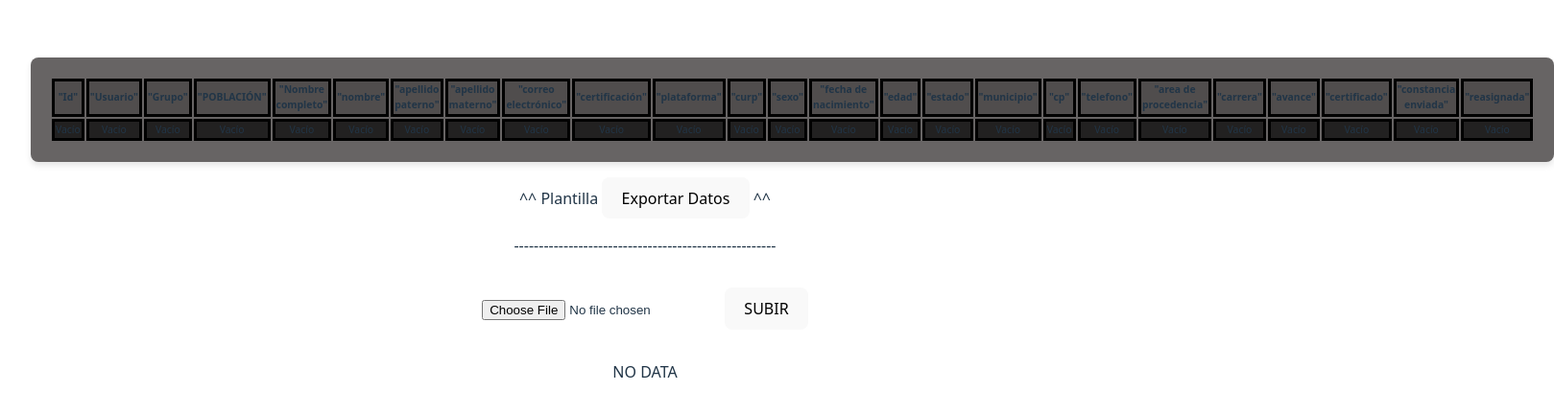
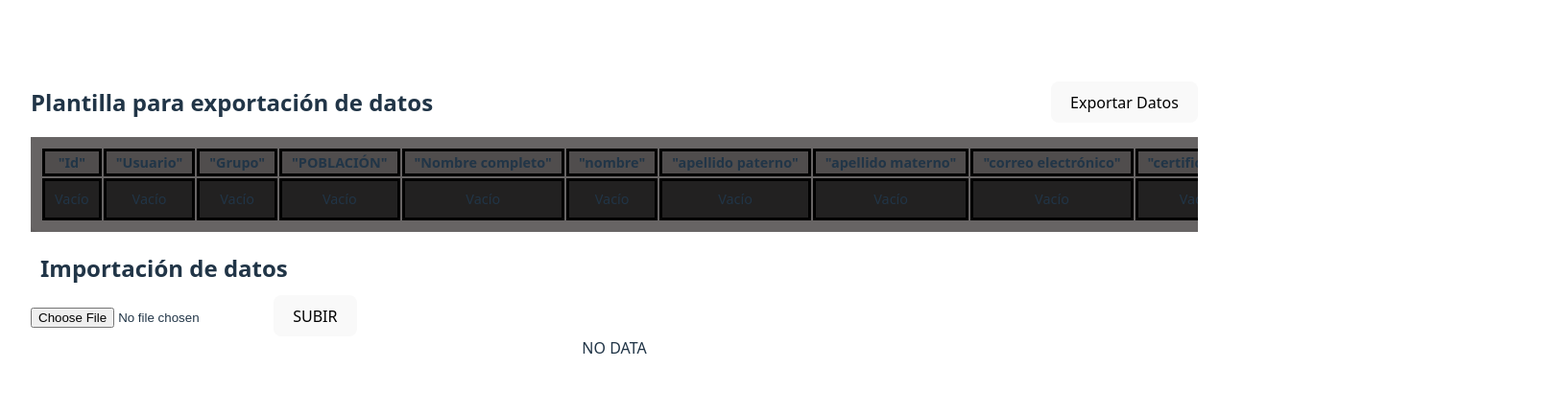
Before and after one commit to TheSinotec/preprocesador-excel, a React (Vite) app: page / in a window 1280 px wide. Shown: the part 170-602 px from the top of the page at 96% size, 1619 px wide, since content can reach past the window. Built offline with nearby package versions, Linux system fonts and the light colour scheme.

Commit message:
Maquetacion y acomodo de la pagina del procesador excel

```diff
--- a/src/App.css
+++ b/src/App.css
@@ -1,63 +1,142 @@
+/* Estilo raiz */
 #root {
     max-width: 1280px;
     margin: 0 auto;
     padding: 2rem;
+    box-sizing: border-box;
+    width: 100vw;
     text-align: center;
 }
 
-.logo {
-  height: 6em;
-  padding: 1.5em;
-  will-change: filter;
-  transition: filter 300ms;
-}
-.logo:hover {
-  filter: drop-shadow(0 0 2em #646cffaa);
-}
-.logo.react:hover {
-  filter: drop-shadow(0 0 2em #61dafbaa);
+.card {
+    text-align: left;
 }
 
-@keyframes logo-spin {
-  from {
-    transform: rotate(0deg);
-  }
-  to {
-    transform: rotate(360deg);
-  }
-}
 
-@media (prefers-reduced-motion: no-preference) {
-  a:nth-of-type(2) .logo {
-    animation: logo-spin infinite 20s linear;
-  }
-}
-
-.card {
-  padding: 2em;
-}
-
-.read-the-docs {
-  color: #888;
+/* Tablas y celdass*/
+.tabla-scroll-wrapper {
+    overflow-x: auto;
+    width: 100%;
+    max-height: 100vh;
 }
 
 .tabla-container {
     background-color: rgb(103, 100, 100);
-  padding: 20px; /* Opcional: añade espacio alrededor de la tabla */
-  border-radius: 8px; /* Opcional: esquinas redondeadas */
-  box-shadow: 0 4px 6px rgba(0, 0, 0, 0.1); /* Opcional: sombra */
+    border-radius: 8px;
+    box-shadow: 0 4px 6px rgba(0, 0, 0, 0.1);
+    min-width: fit-content;
+    padding: 10px;
 }
 
-th, td{
+th, td {
     border: solid;
     border-color: black;
-  font-size: 65%;
+    font-size: 90%;
+    padding: 8px 10px;
+    white-space: nowrap;
 }
 
-th{
+th {
     background-color: #504d4d;
 }
 
-.boton-muestra{
+.boton-muestra {
     background-color: #222121;
 }
+
+
+/* Scroll*/
+.tabla-data-scroll-vertical {
+    max-height: 600px;
+    overflow-y: auto;
+    overflow-x: auto;
+    margin-bottom: 20px;
+    background-color: rgb(103, 100, 100);
+}
+
+.tabla-data-scroll-vertical table thead {
+    position: sticky;
+    top: 0;
+    z-index: 10;
+    background-color: #504d4d;
+}
+
+
+/* Selectores*/
+.tabla-container th select {
+    font-size: 0.7em;
+    padding: 2px 4px;
+    max-height: 25px;
+}
+
+.tabla-container thead tr {
+    line-height: 0.5;
+}
+
+
+/* Encabezado*/
+.section-header {
+    display: flex;
+    justify-content: space-between;
+    align-items: center;
+    margin-bottom: 15px;
+    width: 100%;
+}
+
+.section-header h2 {
+    margin: 0;
+    text-align: left;
+    font-size: 1.5em;
+}
+
+.section-data-import h2 {
+    text-align: left;
+    margin-bottom: 10px;
+    padding-left: 10px;
+}
+
+.table-page-header {
+    display: flex;
+    justify-content: space-between;
+    align-items: center;
+    margin: 20px 0 10px 0;
+    width: 100%;
+    padding-left: 10px;
+}
+
+.table-page-header h3 {
+    margin: 0;
+    text-align: left;
+    font-size: 1.2em;
+}
+
+
+/* Para pantallas mas pequeñas*/
+@media (max-width: 600px) {
+
+    #root {
+        padding: 1rem;
+    }
+
+    .tabla-container {
+        padding: 5px;
+    }
+
+    th, td {
+        font-size: 70%;
+        padding: 5px 8px;
+    }
+
+    .section-header h2 {
+        font-size: 1.2em;
+    }
+
+    .table-page-header h3 {
+        font-size: 1em;
+    }
+
+    .table-page-header button {
+        font-size: 0.7em;
+        padding: 5px 10px;
+    }
+}
--- a/src/App.jsx
+++ b/src/App.jsx
@@ -177,27 +177,52 @@ function App() {
         hasSample ? (
           <div>
             <>
+              <div className="section-header">
+                <h2>Plantilla para exportación de datos</h2>
+                <button onClick={() => (exportData())}>Exportar Datos</button>
+              </div>
+              <div className="tabla-scroll-wrapper tabla-data-scroll-vertical">
                 <table className="tabla-container">
                   <thead>
                     <tr>
                       {sample.map((item) => (
-                      <th>
+                        <th key={item}>
                           {JSON.stringify(item)}
                         </th>
                       ))}
                     </tr>
                   </thead>
                   <tbody>
-                  <tr>
-                    {sample.map((item) => (
-                      <td className='boton-muestra' onClick={() => {alert(JSON.stringify(dataFinal[item]))}}>
-                        { JSON.stringify(dataFinal[item]) !== "[]" ? "Mostrar datos" : "Vacío"}
+                        {
+                            Object.values(dataFinal)
+                                .reduce((max, arr) => Math.max(max, arr.length), 0) > 0 ? (
+
+                                    // 3. Iterar hasta la fila máxima que tenga datos
+                                    [...Array(
+                                        Object.values(dataFinal).reduce((max, arr) => Math.max(max, arr.length), 0)
+                                    ).keys()].map(rowIndex => (
+                                        <tr key={rowIndex}>
+                                            {sample.map((columnName) => (
+                                                <td key={columnName}> {/* Mostrar el dato real o vacío */}
+                                                    {JSON.stringify(dataFinal[columnName][rowIndex] || null)}
                                                 </td>
                                             ))}
                                         </tr>
+                                    ))
+                                ) : (
+                                    // 4. Mostrar una fila "Vacío" si no hay datos (solo la fila de headers)
+                                    <tr>
+                                        {sample.map((item) => (
+                                            <td key={item} className='boton-muestra'>
+                                                Vacío
+                                            </td>
+                                        ))}
+                                    </tr>
+                                )
+                        }
                   </tbody>
                 </table>
-              <p>^^ Plantilla <button onClick={() => (exportData())}>Exportar Datos</button> ^^</p>
+              </div>
             </>
           </div>
         ) : (
@@ -206,18 +231,25 @@ function App() {
           </div>
         )
       }
-      -----------------------------------------------------
+      <div className="section-data-import">
+        <h2>Importación de datos</h2>
         <div className="card">
           <input type="file" id="fileUpload" name="archivo" accept=".xls,.xlsx" required></input>
           <button onClick={read}>
           SUBIR
           </button>
         </div>
+      </div>
       {
         hasRecords ? (
           <div>
             {Object.keys(data).map((key, keyindex) => (
-              <><p>{key} <button onClick={()=>(addColumns(key, keyindex))}>Agregar columnas</button> </p>
+              <>
+                <div className="table-page-header">
+                  <h3>{key}</h3>
+                  <button onClick={()=>(addColumns(key, keyindex))}>Agregar columnas</button>
+                </div>
+                  <div className=" tabla-scroll-wrapper tabla-data-scroll-vertical">
                     <table className="tabla-container">
                       {data[key].map((item, index) => (
                       <><thead>
@@ -257,6 +289,7 @@ function App() {
                         </tbody></>
                       ))}
                     </table>
+                  </div>
               </>
             ))}
           </div>
```
Also changed, not shown: 1 other file (tests, documents, lock files or other folders). Lines whose indentation alone changed are shown as unchanged.
